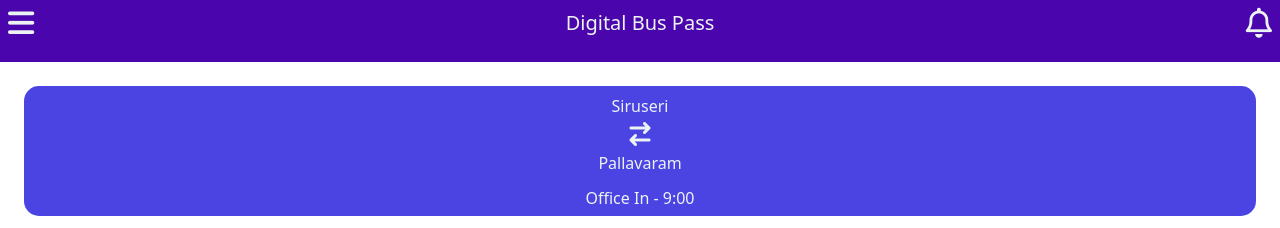
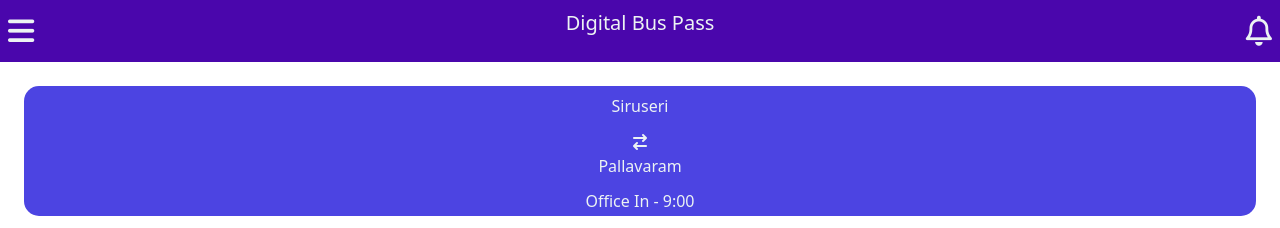
Before and after one commit to Shanmathy19/pass1, a plain HTML site: page index.html in a window 1280 px wide. Shown: the top 228 px of the page. Drawn offline with nearby package versions, Linux system fonts and the light colour scheme.

Commit message:
Update index.html

```diff
--- a/index.html
+++ b/index.html
@@ -11,7 +11,7 @@
 </head>
 <body>
     <div class="">
-        <div class="header d-flex justify-content-between">
+        <div class="header d-flex justify-content-between align-items-center p-2">
             <i class="fa-sharp fa-solid fa-bars"></i>
             <p>Digital Bus Pass</p>
             <i class="fa-sharp fa-regular fa-bell"></i>
@@ -19,8 +19,8 @@
 
         <div class="box d-flex flex-column align-items-center m-4 p-2">
             <p>Siruseri</p>
-            <i class="fa-solid fa-arrow-right-arrow-left fa-xl"></i>
-            <p class="mt-3">Pallavaram</p>
+            <i class="fa-solid fa-arrow-right-arrow-left"></i>
+            <p class="mt-1">Pallavaram</p>
             <p class="office">Office In - 9:00 </p>
         </div>
 
```
